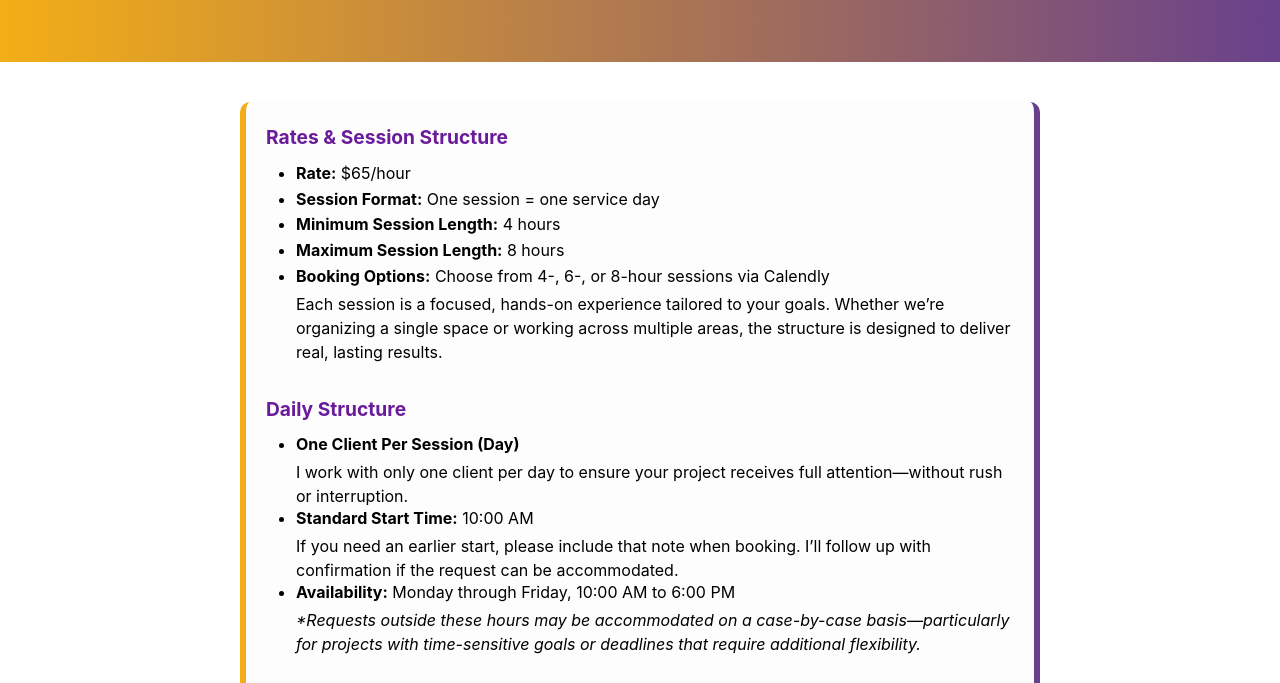
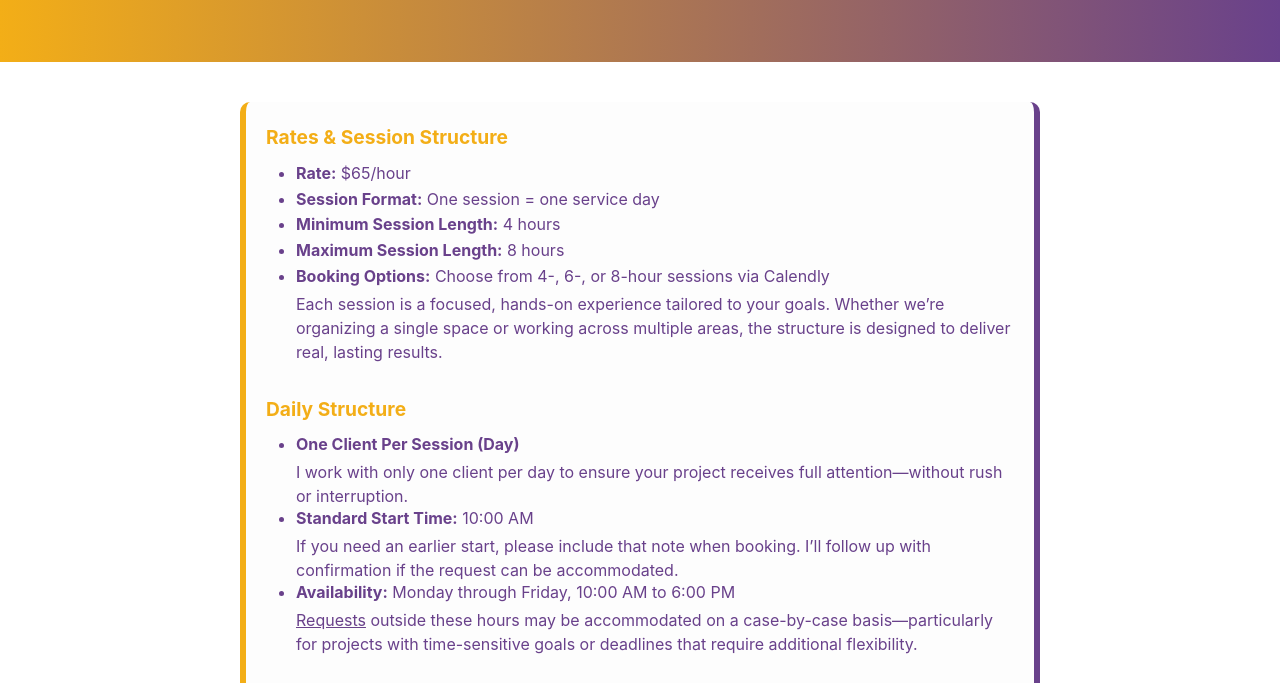
Before and after one commit to janafw/organicebyjw, a plain HTML site: page pricingandbooking.html in a window 1280 px wide. Shown: the part 238-921 px from the top of the page. Drawn offline with Linux system fonts and the light colour scheme.

Commit message:
Update pricingandbooking.html

```diff
--- a/pricingandbooking.html
+++ b/pricingandbooking.html
@@ -60,7 +60,7 @@
       margin-bottom: 30px;
     }
     .step h3 {
-      color: #6a1b9a;
+      color: #f3ae17;
       font-size: 1.2rem;
       margin-bottom: 10px;
     }
@@ -69,13 +69,13 @@
       margin: 0;
     }
     .step ul li {
-      color: #000;
+      color: #69418b;
       line-height: 1.3;
       margin-bottom: 5px;
     }
     .step p {
       margin-left: 30px;
-      color: #000;
+      color: #69418b;
       line-height: 1.5;
       margin-top: 0;
     }
@@ -157,7 +157,7 @@
       <ul>
         <li><strong>Availability:</strong> Monday through Friday, 10:00 AM to 6:00 PM</li>
       </ul>
-      <p><em>*Requests outside these hours may be accommodated on a case-by-case basis—particularly for projects with time-sensitive goals or deadlines that require additional flexibility.</em></p>
+      <p><a href="contact.html"><u>Requests</u></a> outside these hours may be accommodated on a case-by-case basis—particularly for projects with time-sensitive goals or deadlines that require additional flexibility.</p>
     </div>
     <div class="step">
       <h3>Book Your Session</h3>
@@ -190,15 +190,14 @@
      <ul><li>Thank you for your consideration. I aim to offer flexible scheduling that supports your current needs and life transitions.</ul></li>
     </div>
 
-     <div class="step" style="text-align: center;">
+  </section>
+<div class="step" style="text-align: center;">
   <h3 style="color: #6a1b9a; margin: 0;">Need Help With Booking?</h3>
-  <p style="margin: 0;">
+  <p style="margin: 0; ">
     <a href="contact.html"><u>Conact me</u></a> and I'll be happy to assist with scheduling you via Calendly.
   </p>
 </div>
 
-
-  </section>
   <footer>
     <div class="social-links">
       <a href="https://www.facebook.com/profile.php?id=61553322496688" target="_blank"><i class="fab fa-facebook-square"></i> Facebook</a>
```
